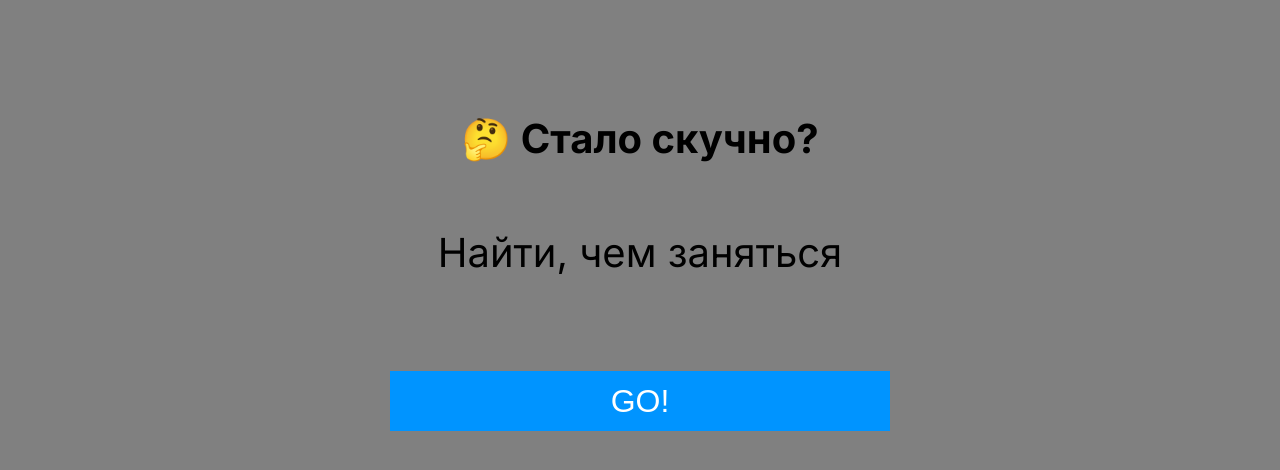
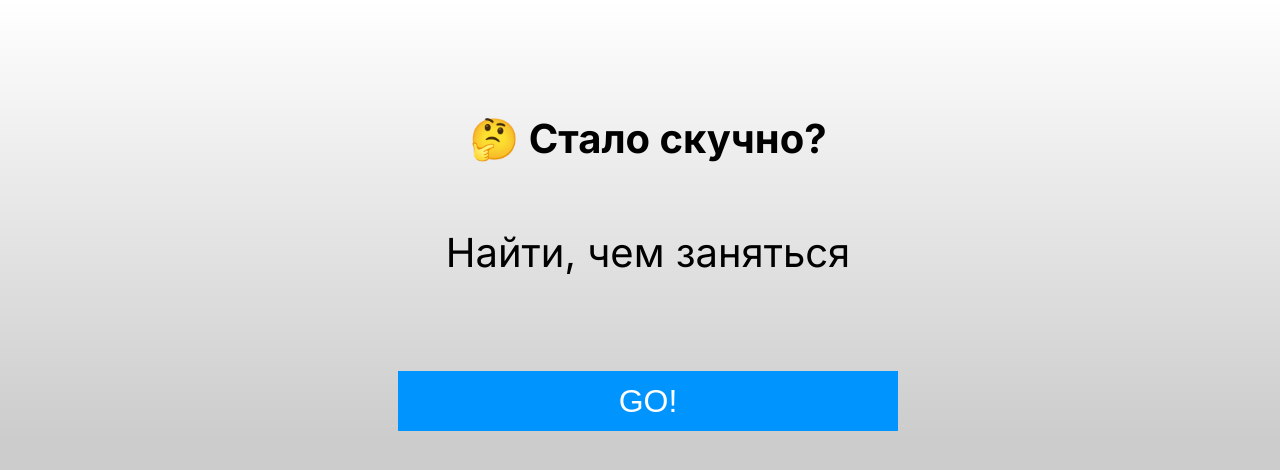
Before and after one commit to AndrievskiyEK/boredApp, a plain HTML site: page index.html in a window 1280 px wide. Drawn offline with Linux system fonts and the light colour scheme.

Commit message:
Add files via upload

```diff
--- a/index.js
+++ b/index.js
@@ -17,7 +17,8 @@ goActivityBtnNode.addEventListener('click', function(){
         .then(res => {
             const todo = res.activity;
             titleActivityNode.innerText = "Ура, теперь не скучно 🔥";
-            BackGrounBodyNode.backgroundColor = "green";
+            BackGrounBodyNode.background =
+            "linear-gradient(180deg, rgba(0, 176, 28, 0.2) 24.48%, rgba(255, 255, 255, 0) 100%)";
             activityTextNode.innerText = todo;
     })
 })
--- a/style.css
+++ b/style.css
@@ -1,5 +1,11 @@
 body {
-    background-color: #808080;
+    width: 100vw;
+    height: 100vh;
+    background: linear-gradient(
+        180deg,
+        rgba(0, 0, 0, 0) 0%,
+        rgba(0, 0, 0, 0.2) 47.62%
+      );;
 }
 
 .container {
```
